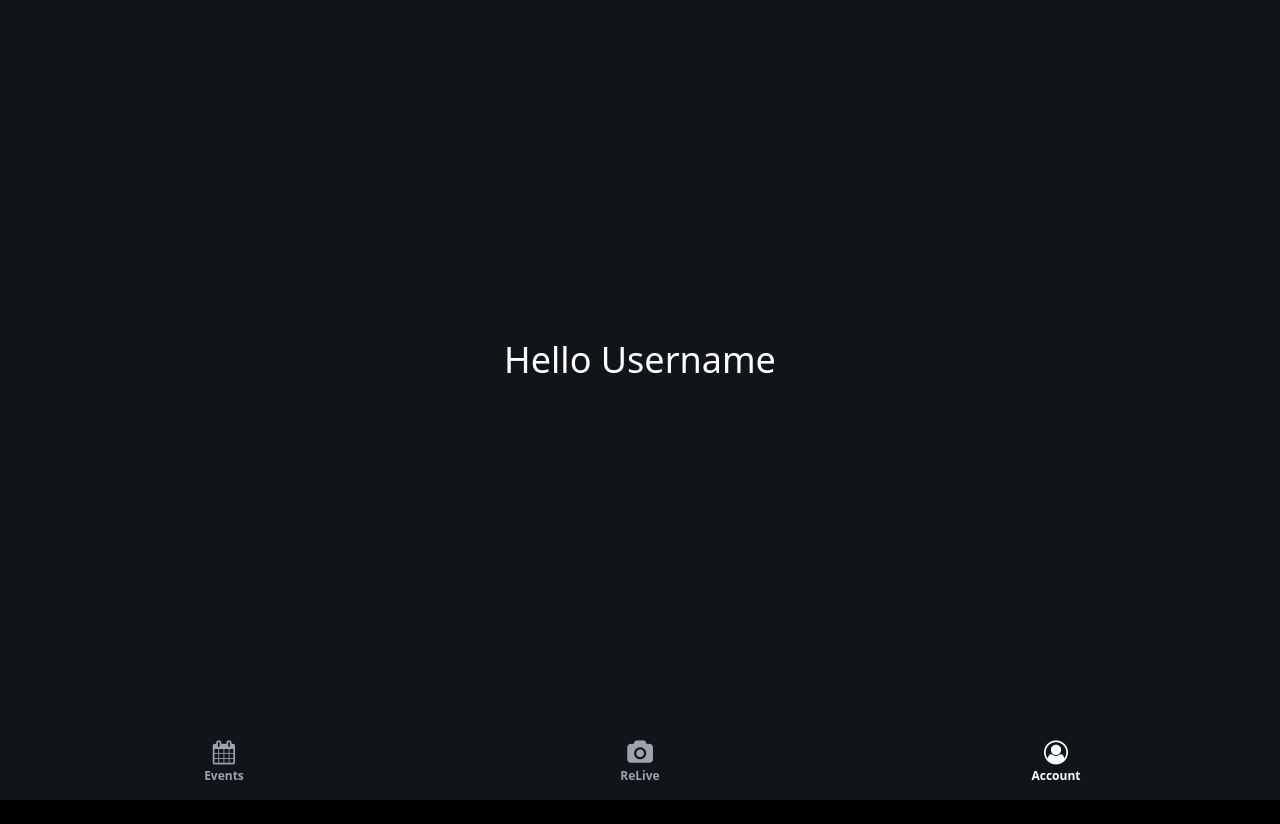
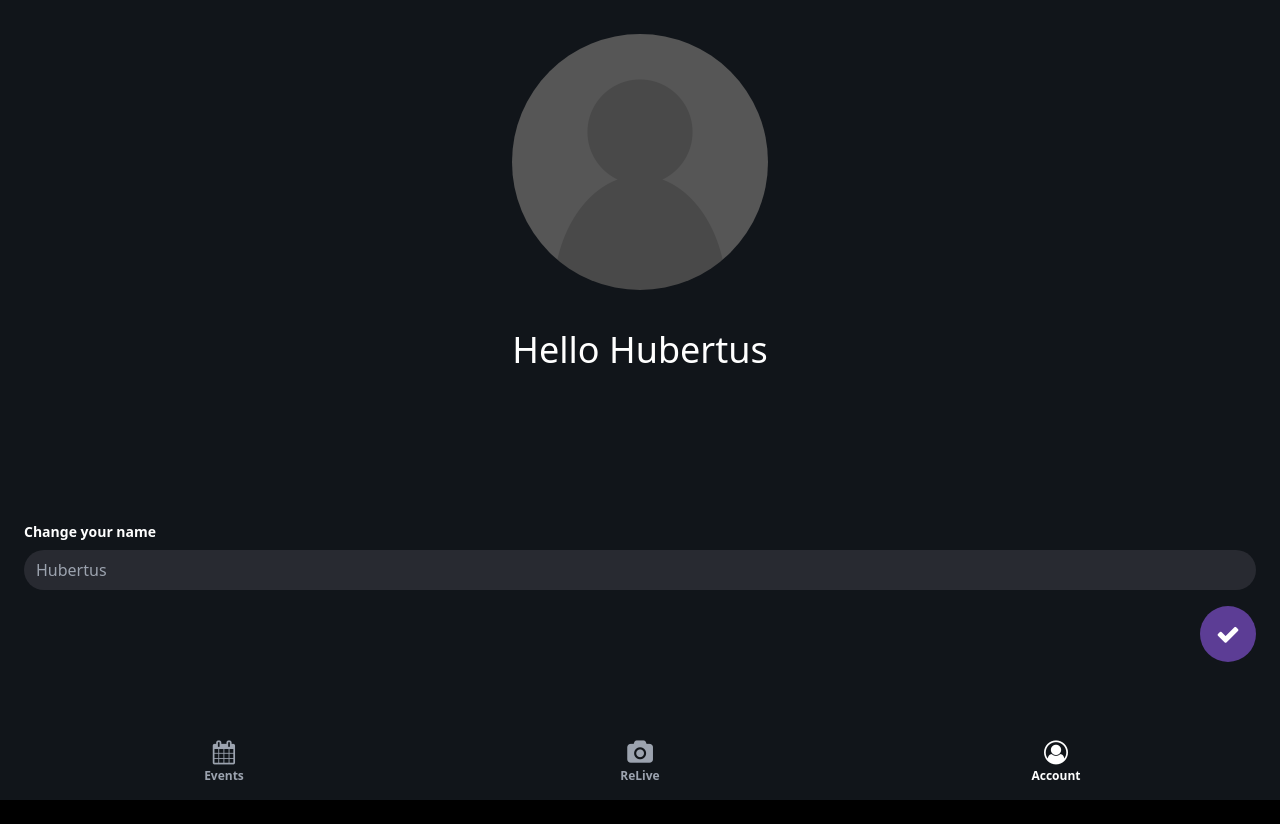
Before and after one commit to relievers/relive, a SvelteKit app in the folder frontend/: page /settings in a window 1280 px wide. Built offline with nearby package versions, Linux system fonts and the light colour scheme.

Commit message:
Account Settings Page with Form

```diff
--- a/frontend/src/routes/settings/+page.svelte
+++ b/frontend/src/routes/settings/+page.svelte
@@ -1,9 +1,27 @@
 <script>
-    let username = "Username"; // TODO: load username
+    let username = "Hubertus"; // TODO: load username
 </script>
 
 <div class="flex-grow w-full">
-    <div class="bg-background min-h-full flex justify-center items-center">
+    <div class="bg-background min-h-full flex flex-col justify-center items-center">
+        <div class="rounded-full overflow-hidden w-64 h-64 mb-10">
+            <!-- Currently placeholder Profile Picture -->
+            <img src="emptyProfilePicture.png" alt="{username}' Profile Picture" class="w-full h-full object-cover" />
+          </div>
         <h1 class="text-white text-4xl">Hello {username}</h1>
+
+        <form class="p-6 rounded-lg w-full h-full flex flex-col mt-32">
+            <div class="mb-4">
+                <label for="change-username" class="block text-white text-sm font-bold mb-2">Change your name</label>
+                <input type="text" id="event-name" name="event-name" placeholder="{username}" class="border-none rounded-full w-full py-2 px-3 text-white bg-gray-200 focus:outline-none focus:border-blue-500" style="background-color: #282A31;">
+            </div>
+
+
+            <div class="mt-auto flex justify-between">
+                <button type="submit" class="ml-auto text-white font-bold py-3 px-4 rounded-full" style="background-color:#5C3D95">
+                    <i class="fa fa-check text-2xl mx-auto"></i>
+                </button>
+            </div>
+        </form>
     </div>
 </div>
```
Also changed, not shown: frontend/static/emptyProfilePicture.png (added).
